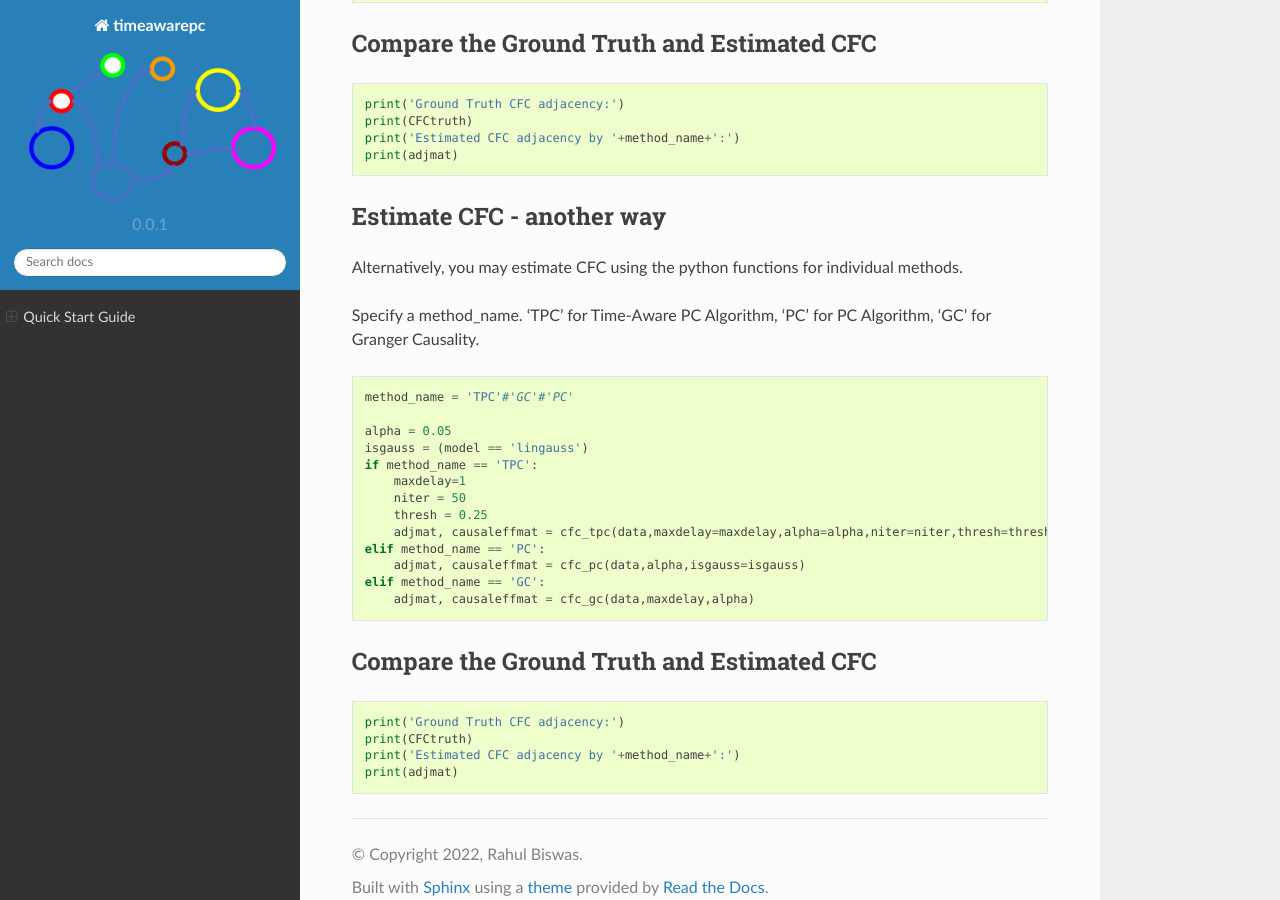
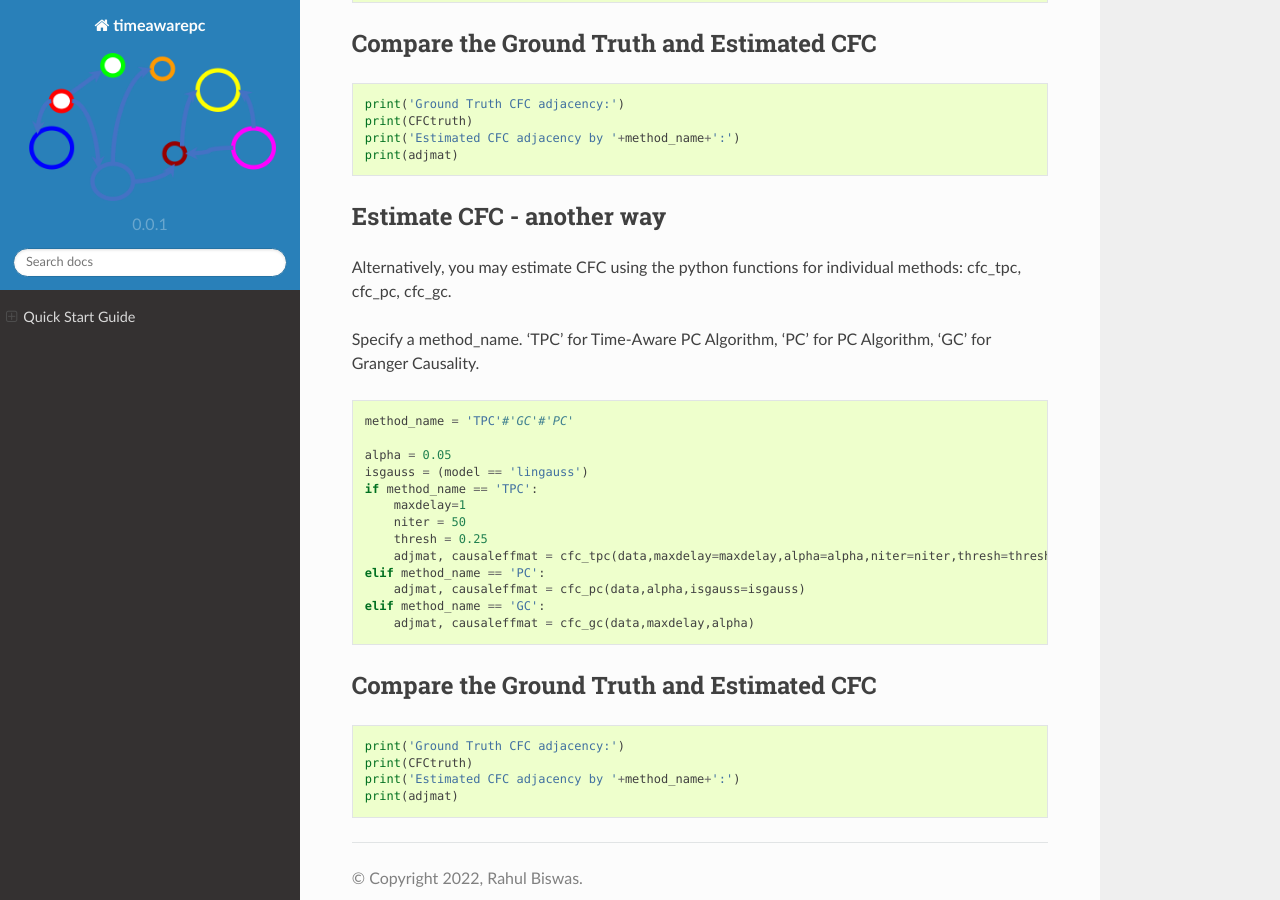
Before and after one commit to shlizee/TimeAwarePC, a Sphinx documentation site: the page built from docs/source/gettingstarted.rst, in a window 1280 px wide and 900 px high, scrolled down 1113 px. Built offline with Sphinx 7.4.7 and the Read the Docs theme 2.0.0, drawn with Linux system fonts in a browser that asks for light colours; pages that are not in the unit, such as notebooks, are missing from menus.

Commit message:
Update gettingstarted.rst

```diff
--- a/docs/source/gettingstarted.rst
+++ b/docs/source/gettingstarted.rst
@@ -65,7 +65,7 @@ Compare the Ground Truth and Estimated CFC
 
 Estimate CFC - another way
 ~~~~~~~~~~~~~~~~~~~~~~~~
-Alternatively, you may estimate CFC using the python functions for individual methods.
+Alternatively, you may estimate CFC using the python functions for individual methods: cfc_tpc, cfc_pc, cfc_gc.
 
 Specify a method_name. 'TPC' for Time-Aware PC Algorithm, 'PC' for PC Algorithm, 'GC' for Granger Causality.
 
```
